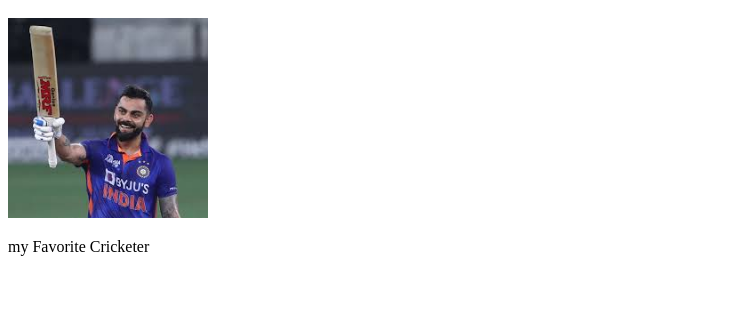
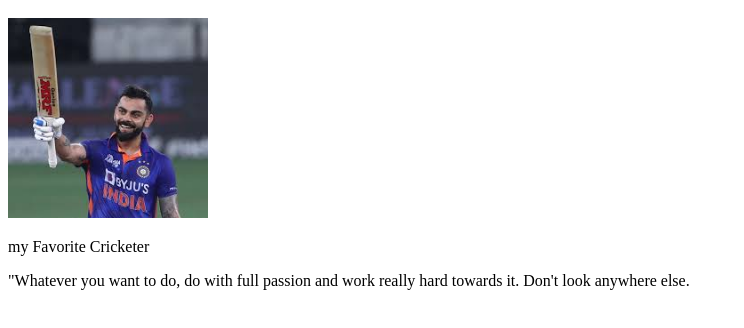
Before and after one commit to Karunakaransekaran/First-Project, a plain HTML site: page index.html in a window 1280 px wide. Shown: the part 120-448 px from the top of the page, without its empty margins (0-744 px from the left). Drawn offline with Linux system fonts and the light colour scheme.

Commit message:
Added Para

```diff
--- a/index.html
+++ b/index.html
@@ -10,6 +10,7 @@
     <h1>Cover Drive</h1>
     <img width="200px" src="Vk photo.jfif" alt="">
     <p>my Favorite Cricketer</p>
+    <p>"Whatever you want to do, do with full passion and work really hard towards it. Don't look anywhere else.</p>
 
 </body>
 </html>
```
